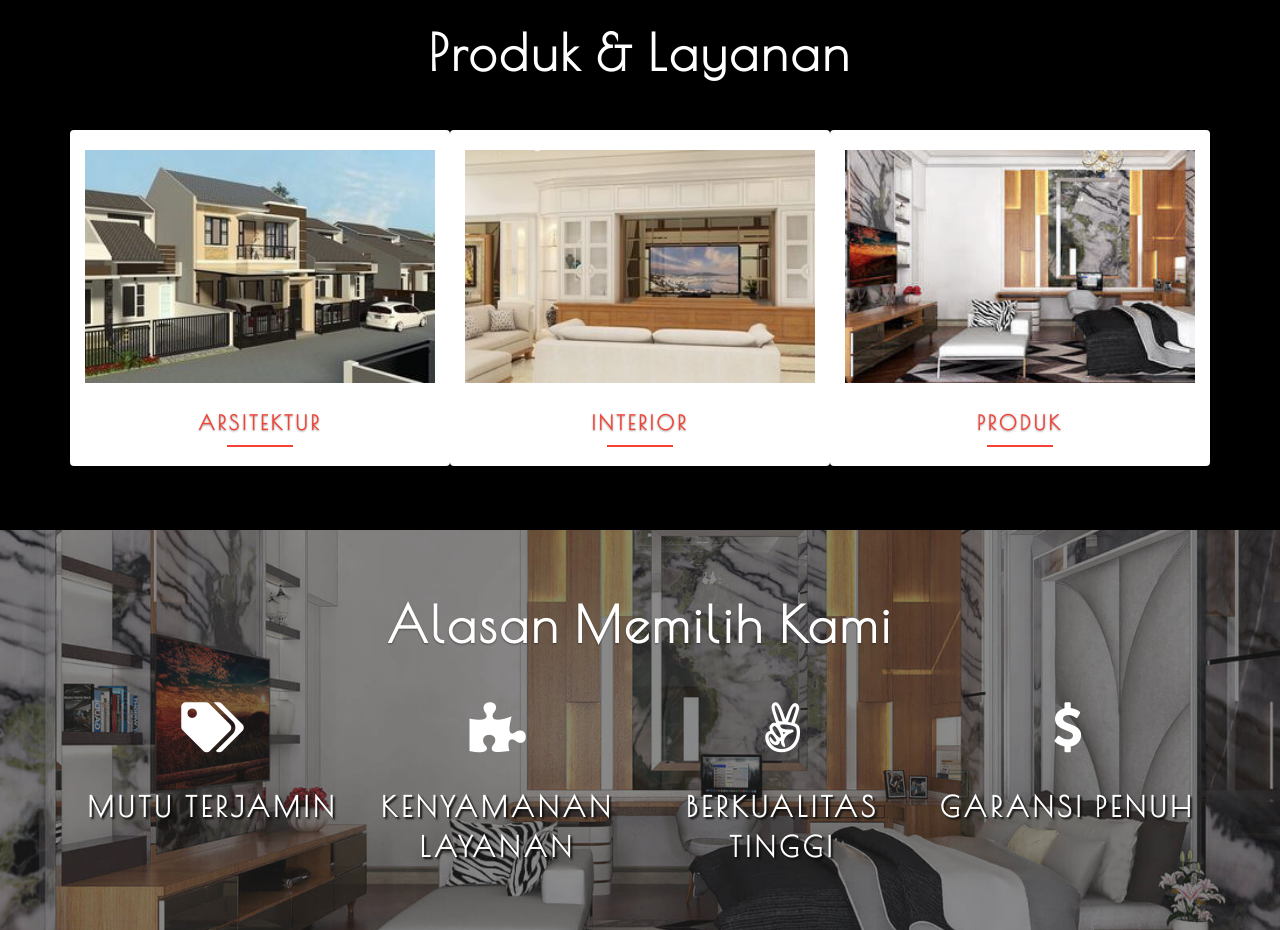
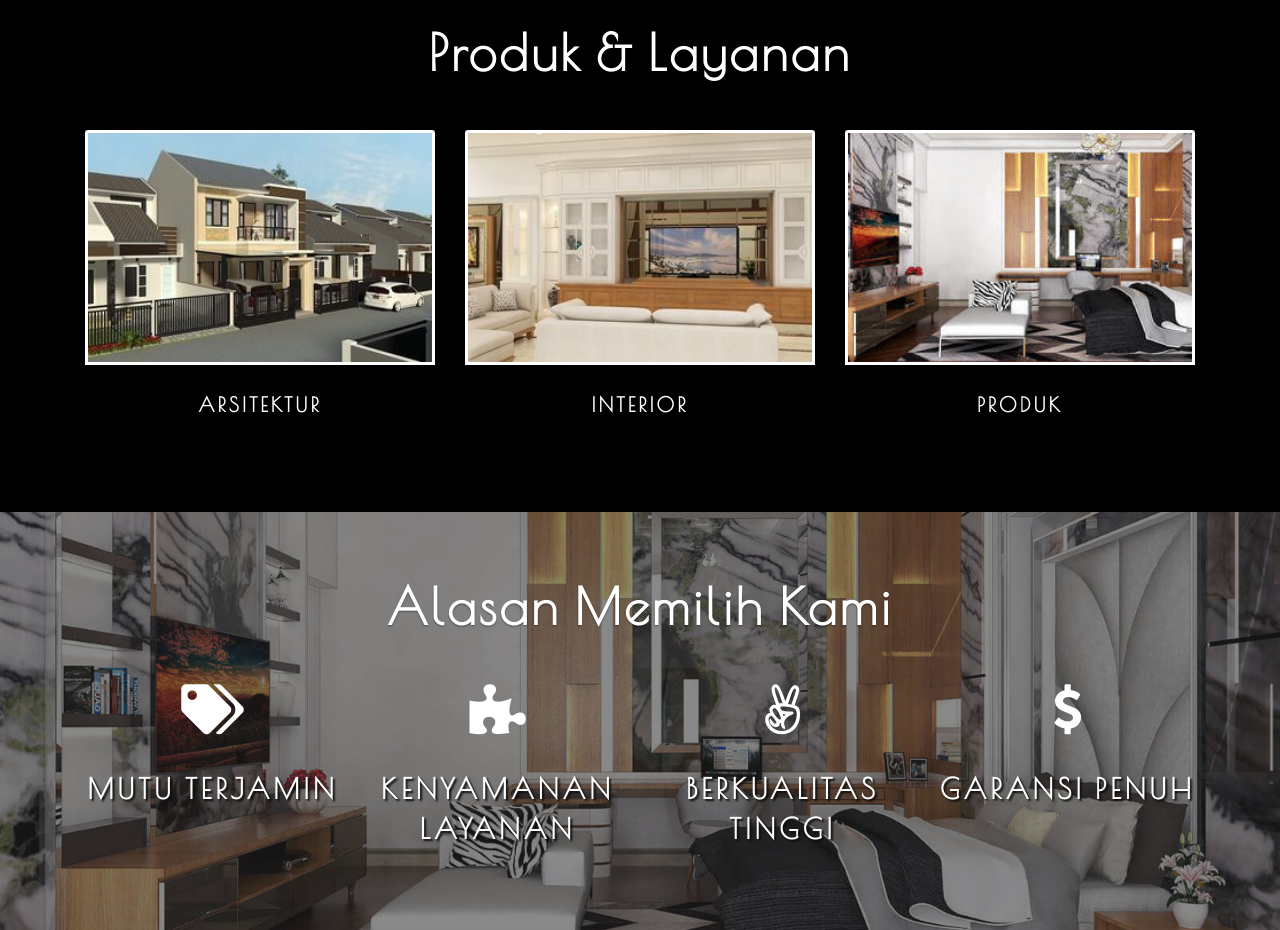
Before and after one commit to garenk02/geigio, a plain HTML site: page index.html in a window 1280 px wide. Shown: the part 1540-2470 px from the top of the page. Drawn offline with nearby package versions, Linux system fonts and the light colour scheme.

Commit message:
set "Produk & Layanan" background as black

```diff
--- a/css/style.css
+++ b/css/style.css
@@ -283,12 +283,26 @@ h3.white {
   text-shadow: 0 1px 2px rgba(0, 0, 0, 0.4);
 }
 
+.card-title-pl {
+  text-transform: uppercase;
+  font-size: 20px;
+  color: #FFF;
+  font-weight: bold;
+  letter-spacing: 3px;
+  position: relative;
+  margin-bottom: 1.2rem;
+}
+
 .card-title-new {
   text-transform: uppercase;
   font-size: large;
   color: #FFFFFF;
   letter-spacing: 1px;
   padding-top: 10px;
+}
+
+.card-title-new a, .card-title-pl a {
+  color: #fff;
 }
 
 .card-text {
@@ -304,7 +318,7 @@ h3.white {
 .card-title:after {
   position: absolute;
   content: '';
-  background: #F44336;
+  /*background: #F44336;*/
   width: 20%;
   height: 2px;
   left: 40%;
@@ -315,7 +329,7 @@ h3.white {
   color: #F44336;
 }
 
-.card-title a:hover {
+.card-title a:hover, .card-title-pl a:hover {
   color: #6c757d;
 }
 
--- a/index.html
+++ b/index.html
@@ -322,32 +322,32 @@
         <div class="container py-lg-5 py-3">
             <h3 class="heading text-capitalize mb-sm-5 mb-4 text-center white">Produk & Layanan</h3>
             <div class="row d-flex justify-content-center">
-                <div class="card col-md-4 border-0 mt-lg-0 mt-5">
+                <div class="card col-md-4 border-0 mt-lg-0 mt-5" style="background-color:#000000">
                     <a href="services.html" title="Arsitektur">
                         <img class="card-img-top " src="images/a2.jpg " alt="Arsitektur" title="Arsitektur">
                     </a>
                     <div class="card-body bg-light text-center">
-                        <h5 class="card-title pt-3">
+                        <h5 class="card-title-pl pt-3">
                             <a href="services.html">Arsitektur</a>
                         </h5>
                     </div>
                 </div>
-                <div class="card col-md-4 border-0 mt-md-0 mt-5">
+                <div class="card col-md-4 border-0 mt-md-0 mt-5" style="background-color:#000000">
                     <a href="services.html" title="Interior">
                         <img class="card-img-top" src="images/a1.jpg " alt="Interior" title="Interior">
                     </a>
                     <div class="card-body bg-light text-center">
-                        <h5 class="card-title pt-3">
+                        <h5 class="card-title-pl pt-3">
                             <a href="services.html">Interior</a>
                         </h5>
                     </div>
                 </div>
-                <div class="card col-md-4 border-0 mt-lg-0 mt-5">
+                <div class="card col-md-4 border-0 mt-lg-0 mt-5" style="background-color:#000000">
                     <a href="services.html" title="Furnitur">
                         <img class="card-img-top " src="images/a3.jpg " alt="Furnitur" title="Furnitur">
                     </a>
                     <div class="card-body bg-light text-center">
-                        <h5 class="card-title pt-3">
+                        <h5 class="card-title-pl pt-3">
                             <a href="services.html">Produk</a>
                         </h5>
                     </div>
```
Also changed, not shown: css/bootstrap.css.
